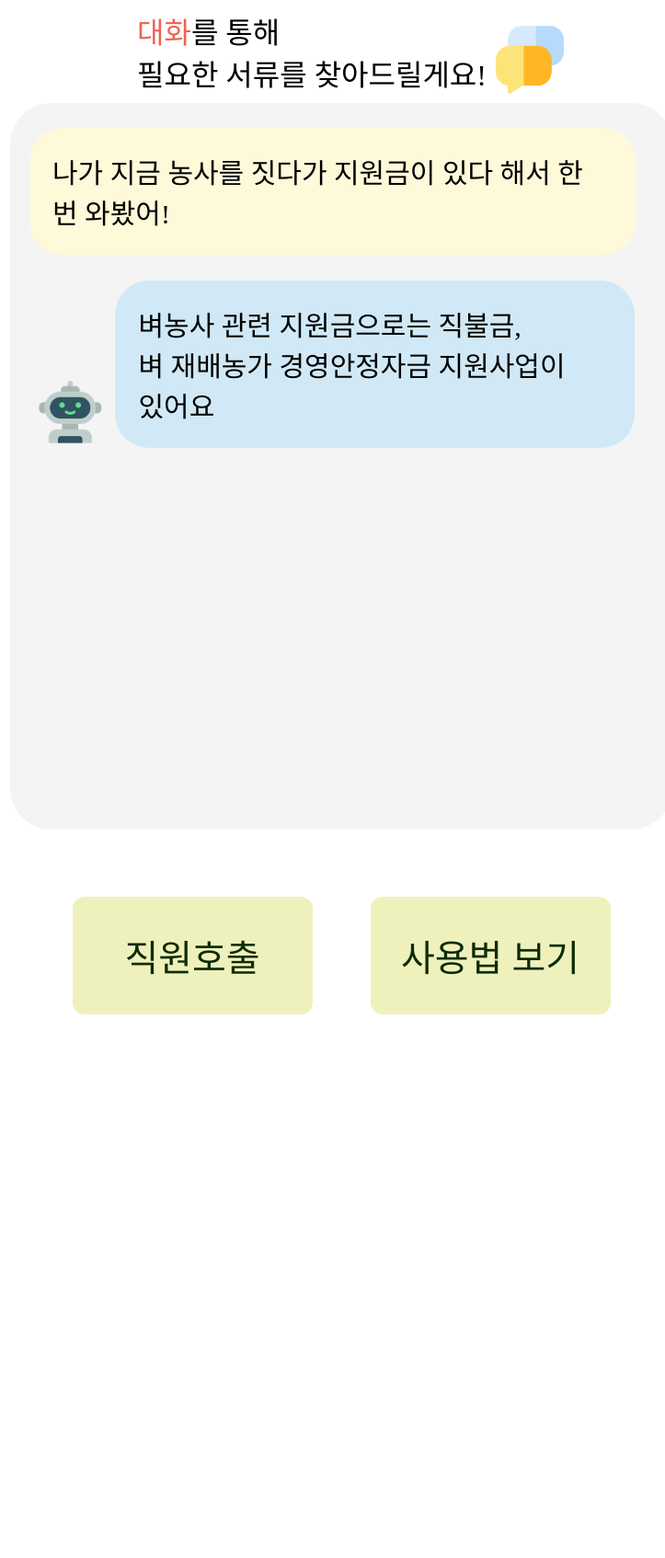
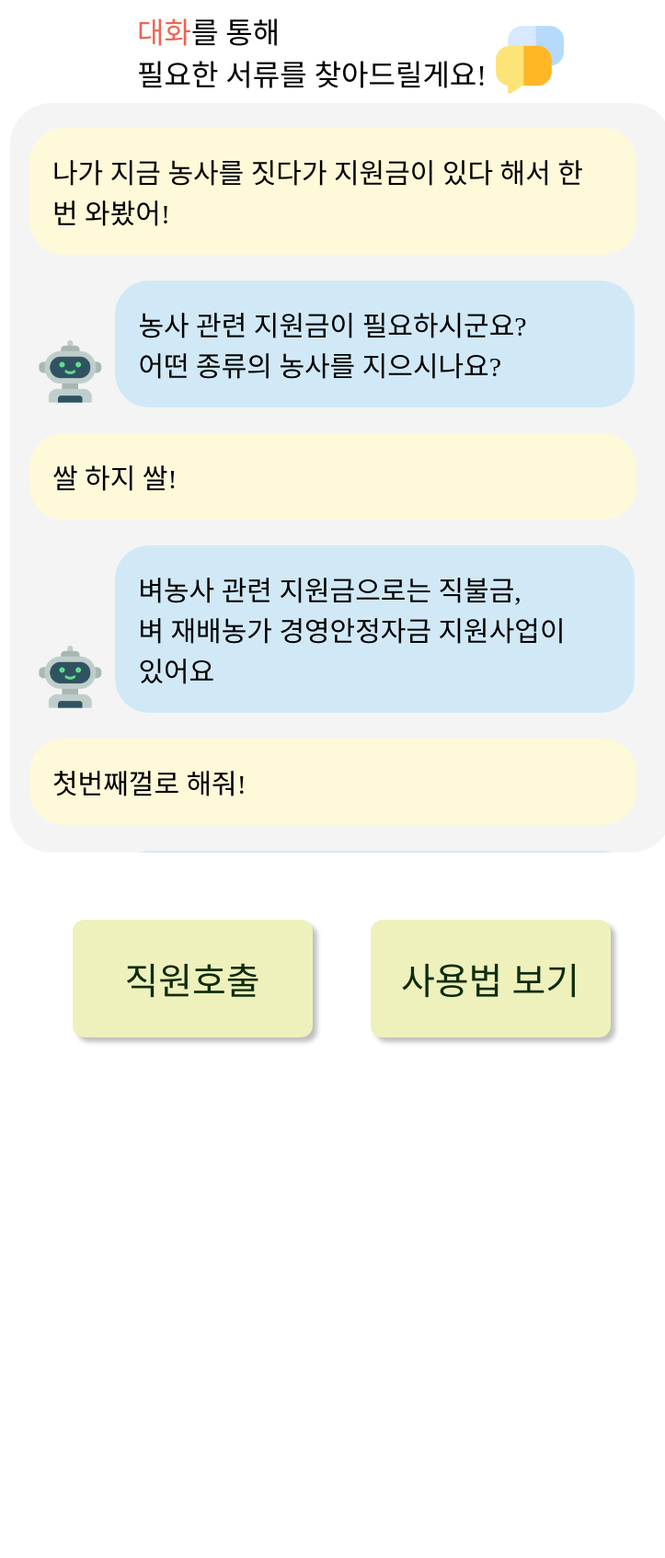
Before and after one commit to nunuing/Hackathon_WebPage, a Flask app: page /chat in a window 1280 px wide. Shown: the top 1694 px of the page at 92% size, without its empty margins (269-992 px from the left). Run offline with Flask 3, Linux system fonts and the light colour scheme; some web fonts are replaced.

Commit message:
(은유) 대화창까지

```diff
--- a/static/style.css
+++ b/static/style.css
@@ -75,6 +75,8 @@ body {
     height: 790px;
     background-color: #F4F4F4;
     border-radius: 45px;
+    overflow: scroll;
+    padding-bottom: 25px;
 }
 .main_contents table {
     margin: auto;
@@ -126,6 +128,7 @@ body {
     justify-content: center;
     align-items: center;
     margin: auto;
+    box-shadow : 5px 5px 5px rgb(0, 0, 0, 0.25);
 }
 .btn_table {
     margin: 70px auto auto auto;
@@ -174,3 +177,53 @@ body {
 {
     padding-top: 25px;
 }
+.document_modal {
+    width: 76%;
+    margin: 29px auto;
+    border-radius: 43px;
+    border: #0E2C09 3px solid;
+    background-color: white;
+    font-size: 29px;
+    font-family: 플라이트산스;
+    display: flex;
+    justify-content: center;
+    align-items: center;
+    box-shadow : 5px 5px 5px rgb(0, 0, 0, 0.25);
+}
+.documents_name {
+    color: #F94144;
+}
+.modal_btn_table {
+    margin: 50px;
+}
+.modal_btns_div {
+    display: flex;
+}
+
+.modal_btn {
+    height: 127px;
+    width: 167px;
+    border-radius: 13px;
+    font-size: 40px;
+    color: white;
+    background-color: #6B9E5B;
+    display: flex;
+    justify-content: center;
+    align-items: center;
+    margin: auto;
+    box-shadow : 5px 5px 5px rgb(0, 0, 0, 0.25);
+}
+.btn:hover {
+    transform: scale(1.03);
+}
+.modal_btn_table td {
+    padding: 30px 0px;
+}
+
+.document_modal_content {
+    text-align: center;
+}
+
+a {
+    text-decoration: none;
+}
--- a/templates/Chat.html
+++ b/templates/Chat.html
@@ -28,24 +28,86 @@
                 </td>
                 <td>
                     <div class="bot_chat">
+                        농사 관련 지원금이 필요하시군요?<br>
+                        어떤 종류의 농사를 지으시나요?
+                    </div>
+                </td>
+            </tr>
+            <tr>
+                <td colspan="2">
+                    <div class="customer_chat">
+                        쌀 하지 쌀!
+                    </div>
+                </td>
+            </tr>
+            <tr>
+                <td class="chatbot_td" >
+                    <img class="chatbot_img" src="{{url_for('static', filename='img/chatbot.png')}}">
+                </td>
+                <td>
+                    <div class="bot_chat">
                         벼농사 관련 지원금으로는 직불금,<br>
                         벼 재배농가 경영안정자금 지원사업이<br>
                         있어요
                     </div>
                 </td>
             </tr>
+            <tr>
+                <td colspan="2">
+                    <div class="customer_chat">
+                        첫번째껄로 해줘!
+                    </div>
+                </td>
+            </tr>
+            <tr>
+                <td class="chatbot_td" >
+                    <img class="chatbot_img" src="{{url_for('static', filename='img/chatbot.png')}}">
+                </td>
+                <td>
+                    <div class="bot_chat">
+                        네, 직불금 신청을 도와드릴게요!
+                    </div>
+                </td>
+            </tr>
         </table>
+
+        <div class="document_modal">
+            <table class="modal_btn_table">
+                <tbody>
+                    <tr>
+                        <td>
+                            <div class="document_modal_content">
+                                <span class='documents_name'>경영체 확인서, 소득 금액 증명원</span>을<br>
+                                발급하시겠습니까?
+                            </div>
+                        </td>
+                    </tr>
+                    <tr>
+                        <td>
+                            <div class="modal_btns_div">
+                                <div class="btn modal_btn">
+                                    네
+                                </div>
+                                <div class="btn modal_btn">
+                                    아니오
+                                </div>
+                            </div>
+                        </td>
+                    </tr>
+                </tbody>
+            </table>
+        </div>
     </div>
     <table class="btn_table">
             <tbody>
                 <tr>
                     <td>
-                        <div class="small_btn">
+                        <div class="btn small_btn">
                             직원호출
                         </div>
                     </td>
                     <td>
-                        <div class="small_btn">
+                        <div class="btn small_btn">
                             사용법 보기
                         </div>
                     </td>
```
Also changed, not shown: templates/Main.html (+11 -9 lines), 1 other file.
